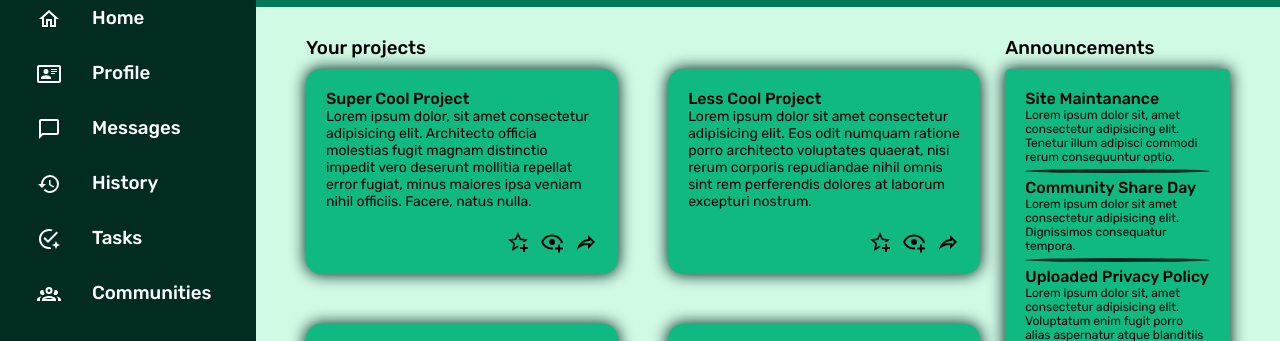
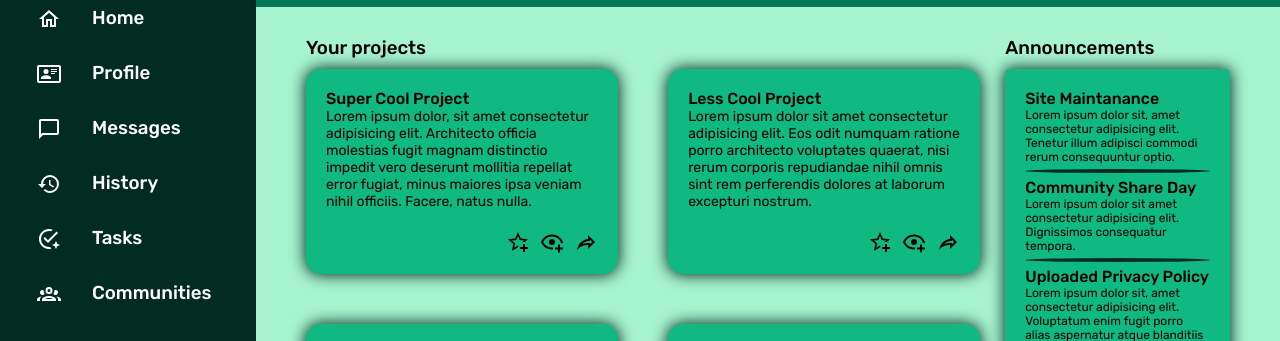
Before and after one commit to kamilss2111/odin-admin-dashboard, a plain HTML site: page index.html in a window 1280 px wide. Shown: the part 128-469 px from the top of the page. Drawn offline with Linux system fonts and the light colour scheme.

Commit message:
Changed main background color

```diff
--- a/styles.css
+++ b/styles.css
@@ -3,7 +3,7 @@
 :root {
     --main-color: #022c22;
     --secondary-color: #047857;
-    --third-color: #d1fae5;
+    --third-color: #a7f3d0;
     --motive-color: #10b981;
 }
 
```
